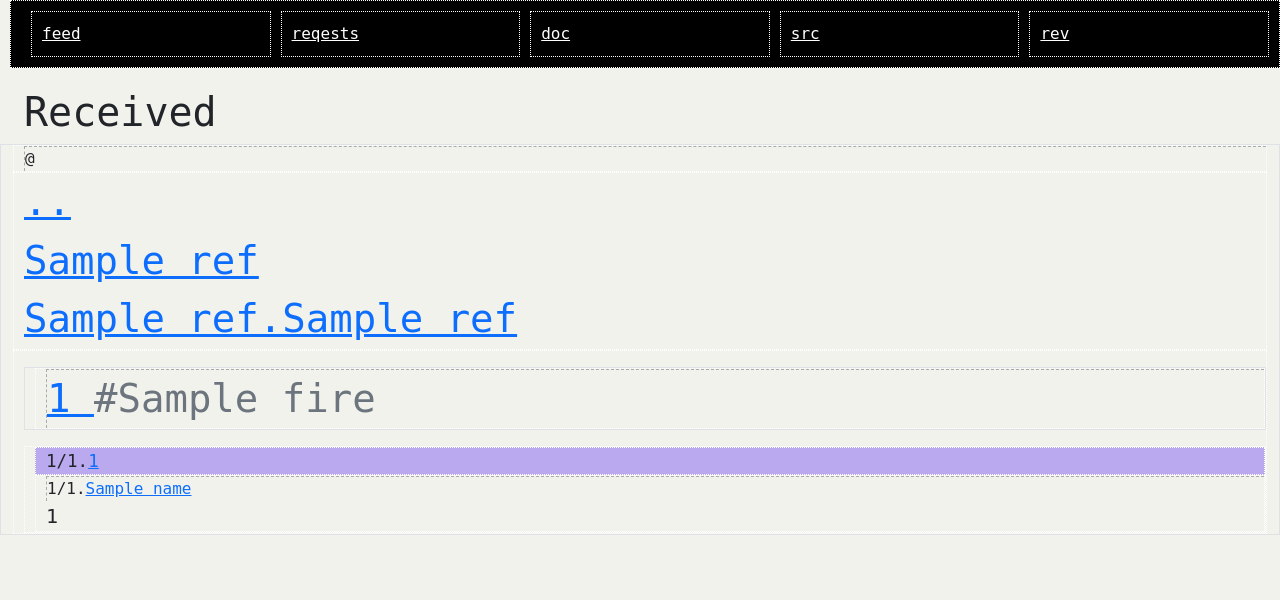
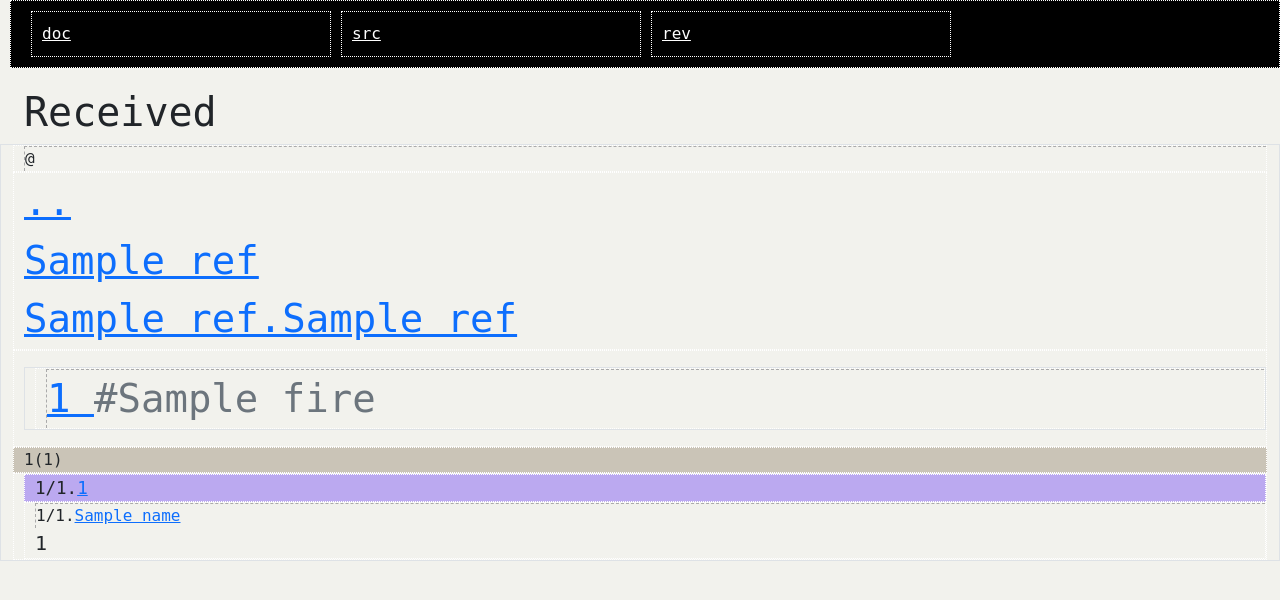
Before and after one commit to softdev45/the-book-of-law-and-the-good-news, a Flask app: template templates/verses.html in a window 1280 px wide. Shown: the top 600 px of the page. Run offline with Flask 3, Linux system fonts and the light colour scheme; the template is opened without the code that fills it: most values are stand-ins (such as "Sample title", 1, 10 or a date in 2020); parts of the project's set-up code (start-up, migrations or seed data) failed here and were passed over.

Commit message:
lookup word count algo + styles

```diff
--- a/main.py
+++ b/main.py
@@ -18,6 +18,7 @@ import xml.etree.ElementTree as ET
 from lxml import etree
 
 import re
+import math
 
 title = os.environ['Title'] = 'DEV_MODE'
 # os.environ.get('Title')
@@ -171,15 +172,25 @@ def living_water(ref=None):
 		words = list(set(words))
 		words = sorted(words, key=lambda e: e[1])
 		# print(words)
-		words = words[0:-int(len(words) * 0.80)]
+		words = words[0:int(len(words) * 0.25)]
 
 		# print('#1')
 		# print(words)
-		words = list(map(lambda word: [word[0], word_search(word[0])[::2]], words))
+
+		words = list(map(lambda word: [word[0], word_search(word[0])], words))
 		for i in range(0, len(words)):
-			while len(words[i][1]) ** 0.5 > 6:
+			# if len(words[i][1]) > 2000:
+			# while len(words[i][1])  > 36:
+			# 	words[i][1] = words[i][1][::2]
+			# else:
+			start_len = len(words[i][1])
+			thres = 77 - int(math.log(start_len*(i+1))**1.81)
+
+			print(words[i][0], ' ', thres, 'start=', start_len)
+
+			while len(words[i][1]) > thres:
 				words[i][1] = words[i][1][::2]
-		words = filter(lambda word: len(word[1]) > 0, words)
+		words = list(filter(lambda word: len(word[1]) > 0, words))
 		words = sorted(words, key=lambda e: len(e[1]))
 
 		with SessionLocal() as db:
--- a/static/style.css
+++ b/static/style.css
@@ -99,13 +99,17 @@ div div div div div:hover {
   user-select: none; /* Standard syntax */
 }
 
+.lookup-summary {
+	background-color: #cac4b7;
+	font-size: large;
+}
+
 .verses div {
 	font-size: xxx-large;
 }
 
 .lookup-words div {
 	font-size: x-large;
-    font-
 }
 
 .ref-nav a {
--- a/templates/base.html
+++ b/templates/base.html
@@ -43,12 +43,12 @@
       service
     </div> -->
 
-      <div>
+      <!-- <div>
         <a href="/receiver">feed</a>
       </div>
       <div>
         <a href="/list">reqests</a>
-      </div>
+      </div>-->
       <div>
         <a href="/plan">doc</a>
       </div>
--- a/templates/verses.html
+++ b/templates/verses.html
@@ -40,9 +40,9 @@
 
 
 
-			{% if show_verses and verse %}
+			<!-- {% if show_verses and verse %}
 			<div><a href="/source/{{item['attrib'].id}}">Share</a><span>{{verse.fire}}</span></div>
-			{% endif %}
+			{% endif %} -->
 		</div>
 
 		<!-- <form method="POST" action='/request/delete/{{item.id}}'>
@@ -51,10 +51,19 @@
 
 	</div>
 	{% endfor %}
+</div>
 {% if words %}
+
+<div class="lookup-summary">
+	{% for word in words %}
+	{{word[0]}}({{word[1]|length}})
+	{% endfor %}
+</div>
+
 <div class="lookup-words">
 	{% for word in words %}
-		<div class="lookup-word"><small>{{loop.index}}/{{loop.length}}.<a href="/look_up/{{word[0]}}">{{word[0]}}</a></small></div>
+	<div class="lookup-word"><small>{{loop.index}}/{{loop.length}}.<a href="/look_up/{{word[0]}}">{{word[0]}}</a></small>
+	</div>
 
 	{% for verseX in word[1] %}
 	<div>
@@ -67,7 +76,6 @@
 	{% endfor %}
 </div>
 {% endif %}
-</div>
 
 <script>
 	function sendFire(ref) {
```
Lines whose indentation alone changed are shown as unchanged.
